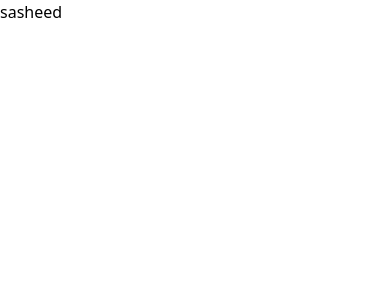
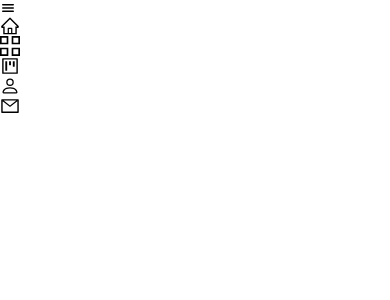
Before and after one commit to sashajhost/portfolio_using_vite_react_tailwind, a React (Vite) app: page / in a window 390 px wide. Shown: the top 300 px of the page. Built offline with nearby package versions, Linux system fonts and the light colour scheme.

Commit message:
built navabr component for pc and mobile

```diff
--- a/src/App.jsx
+++ b/src/App.jsx
@@ -1,4 +1,6 @@
-import { useState } from 'react'
+import { useState } from 'react';
+import Sidenav from './Components/Sidenav';
+import { IoMenu } from "react-icons/io5";
 
 
 function App() {
@@ -6,7 +8,7 @@ function App() {
 
   return (
     <div>
-      sasheed
+      <Sidenav/>
 
     </div>
 
--- a/src/Components/Sidenav.jsx
+++ b/src/Components/Sidenav.jsx
@@ -1,12 +1,97 @@
-import React from 'react'
+import React, { useState } from 'react';
+import { IoMenu } from "react-icons/io5";
+import { AiOutlineHome } from "react-icons/ai";
+import { GrProjects } from "react-icons/gr";
+import { AiOutlineProject } from "react-icons/ai";
+import { BsPerson } from "react-icons/bs";
+import { AiOutlineMail } from "react-icons/ai";
 
 const Sidenav = () => {
+  const [isOpen, setIsOpen] = useState(false); // Use a more descriptive name
+
+  const toggleSidenav = () => {
+    setIsOpen(!isOpen);
+  };
+
   return (
-    <div>
-        sidenav
+    <div className="sidenav ">
+      <IoMenu onClick={toggleSidenav} className="menu-icon absolute top-4 right-4 z-[99] md:hidden" />
+      {isOpen && (
+        <div className="sidenav-content fixed w-full h-screen bg-white/90 flex flex-col justify-center items-center z-20 md:hidden">
+          <a
+            href="#Home"
+            className="sidenav-item w-[75%] flex justify-center items-center rounded-full shadow-lg bg-gray-100 shadow-gray-400 m-2 p-4 cursor-pointer hover:scale-110 ease-in duration-200"
+          >
+            <AiOutlineHome size={20} />
+            <span className="pl-4">Home</span>
+          </a>
 
+          <a
+            href="#work"
+            className="sidenav-item w-[75%] flex justify-center items-center rounded-full shadow-lg bg-gray-100 shadow-gray-400 m-2 p-4 cursor-pointer hover:scale-110 ease-in duration-200"
+          >
+            <GrProjects size={20} />
+            <span className="pl-4">Work</span>
+          </a>
+
+          <a
+            href="#projects"
+            className="sidenav-item w-[75%] flex justify-center items-center rounded-full shadow-lg bg-gray-100 shadow-gray-400 m-2 p-4 cursor-pointer hover:scale-110 ease-in duration-200"
+          >
+            <AiOutlineProject size={20} />
+            <span className="pl-4">Projects</span>
+          </a>
+
+          <a
+            href="#resume"
+            className="sidenav-item w-[75%] flex justify-center items-center rounded-full shadow-lg bg-gray-100 shadow-gray-400 m-2 p-4 cursor-pointer hover:scale-110 ease-in duration-200"
+          >
+            <BsPerson size={20} />
+            <span className="pl-4">Resume</span>
+          </a>
+
+          <a
+            href="#contacts"
+            className="sidenav-item w-[75%] flex justify-center items-center rounded-full shadow-lg bg-gray-100 shadow-gray-400 m-2 p-4 cursor-pointer hover:scale-110 ease-in duration-200"
+          >
+            <AiOutlineMail size={20} />
+            <span className="pl-4">Contact</span>
+          </a>
+          {/* Add more sidenav items here */}
+        </div>
+      )
+      }
+
+
+      <div className='md:block hidden top-[25%] z-10 fixed'>
+        <div className='flex flex-col '>
+          <a href='#Home'  className='rounded-full shadow-lg bg-gray-100 shadow-gray-400 m-2 p-4 cursor-pointer hover:scale-110 ease-in duration-300 '>
+            <AiOutlineHome size={20} />
+          </a>
+
+          <a href='#Work'  className='rounded-full shadow-lg bg-gray-100 shadow-gray-400 m-2 p-4 cursor-pointer hover:scale-110 ease-in duration-300 '>
+            <GrProjects size={20} />
+          </a>
+
+          <a href='#projects'  className='rounded-full shadow-lg bg-gray-100 shadow-gray-400 m-2 p-4 cursor-pointer hover:scale-110 ease-in duration-300 '>
+            <AiOutlineProject size={20} />
+          </a>
+
+          <a href='#resume'  className='rounded-full shadow-lg bg-gray-100 shadow-gray-400 m-2 p-4 cursor-pointer hover:scale-110 ease-in duration-300 '>
+            <BsPerson size={20} />
+          </a>
+
+          <a href='#contacts'  className='rounded-full shadow-lg bg-gray-100 shadow-gray-400 m-2 p-4 cursor-pointer hover:scale-110 ease-in duration-300 '>
+            <AiOutlineMail  size={20} />
+          </a>
+
+        </div>
+
+
+
+      </div>
     </div>
-  )
-}
+  );
+};
 
-export default Sidenav
+export default Sidenav;
```
Also changed, not shown: src/Components/Main.jsx (added).
